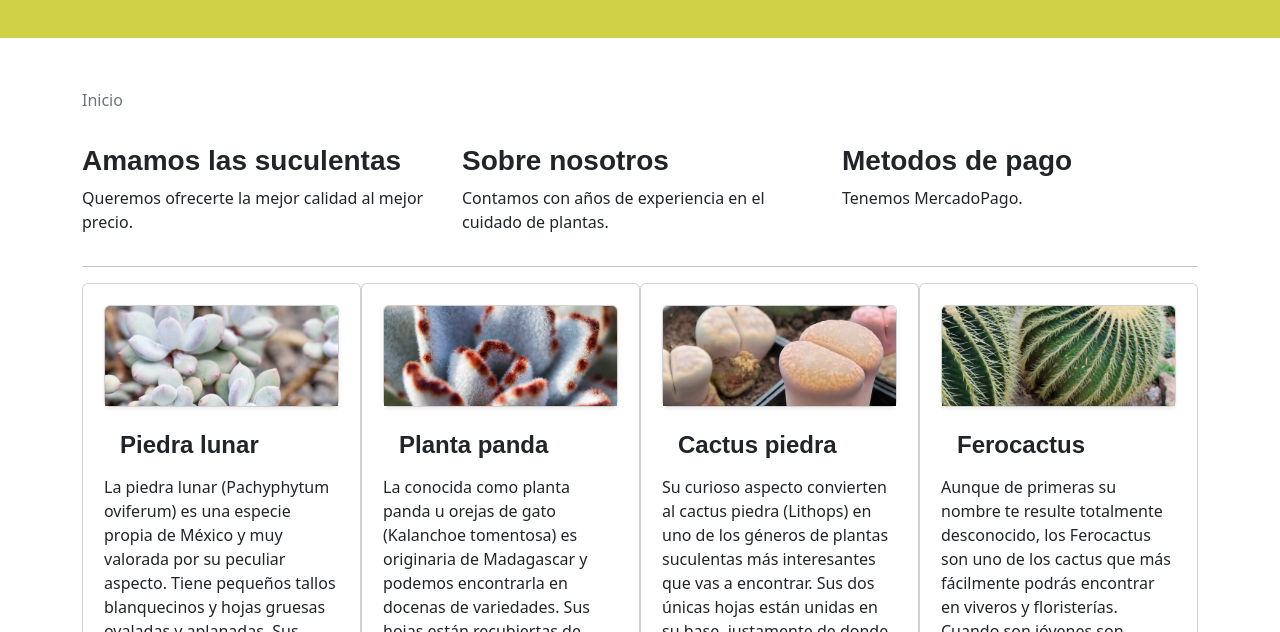
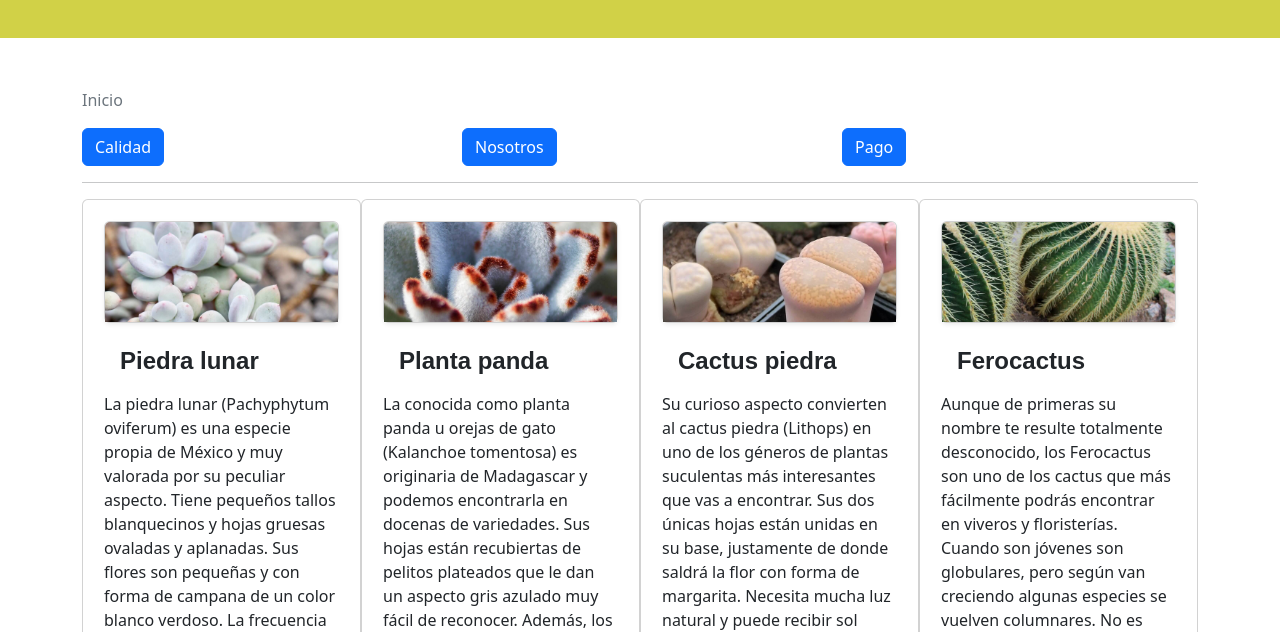
Before and after one commit to ezequielbuffa/hotels-guide, a website: page index.html in a window 1280 px wide. Shown: the part 168-800 px from the top of the page. Drawn offline with nearby package versions, Linux system fonts and the light colour scheme; a web font is replaced by a local one.

Commit message:
Using collapse

```diff
--- a/index.html
+++ b/index.html
@@ -38,20 +38,33 @@
                 <li class="breadcrumb-item active" aria-current="page">Inicio</li>
             </ol>
         </nav>
+
+        <!-- Collapse -->
         <div class="row">
-            <div class="col-sm-4 ">
+            <div class="col-sm-4">
+                <button class="btn btn-primary" type="button" data-bs-toggle="collapse" data-bs-target="#calidad" aria-expanded="false" aria-controls="multiCollapse1">Calidad</button>
+            </div>
+            <div class="col-sm-4">
+                <button class="btn btn-primary" type="button" data-bs-toggle="collapse" data-bs-target="#nosotros" aria-expanded="false" aria-controls="multiCollapse2">Nosotros</button>
+            </div>
+            <div class="col-sm-4">
+                <button class="btn btn-primary" type="button" data-bs-toggle="collapse" data-bs-target="#pago" aria-expanded="false" aria-controls="multiCollapse3">Pago</button>
+            </div>
+        </div>
+        <div class="row">
+            <div class="col-sm-4 collapse multi-collapse" id="calidad">
                 <p>
                 <h3>Amamos las suculentas</h4>
                     <p>Queremos ofrecerte la mejor calidad al mejor precio.</p>
                     </p>
             </div>
-            <div class="col-sm-4 ">
+            <div class="col-sm-4 collapse multi-collapse" id="nosotros">
                 <p>
                 <h3>Sobre nosotros</h4>
                     <p>Contamos con años de experiencia en el cuidado de plantas.</p>
                     </p>
             </div>
-            <div class="col-sm-4 ">
+            <div class="col-sm-4 collapse multi-collapse" id="pago">
                 <p>
                 <h3>Metodos de pago</h4>
                     <p>Tenemos MercadoPago.</p>
```
